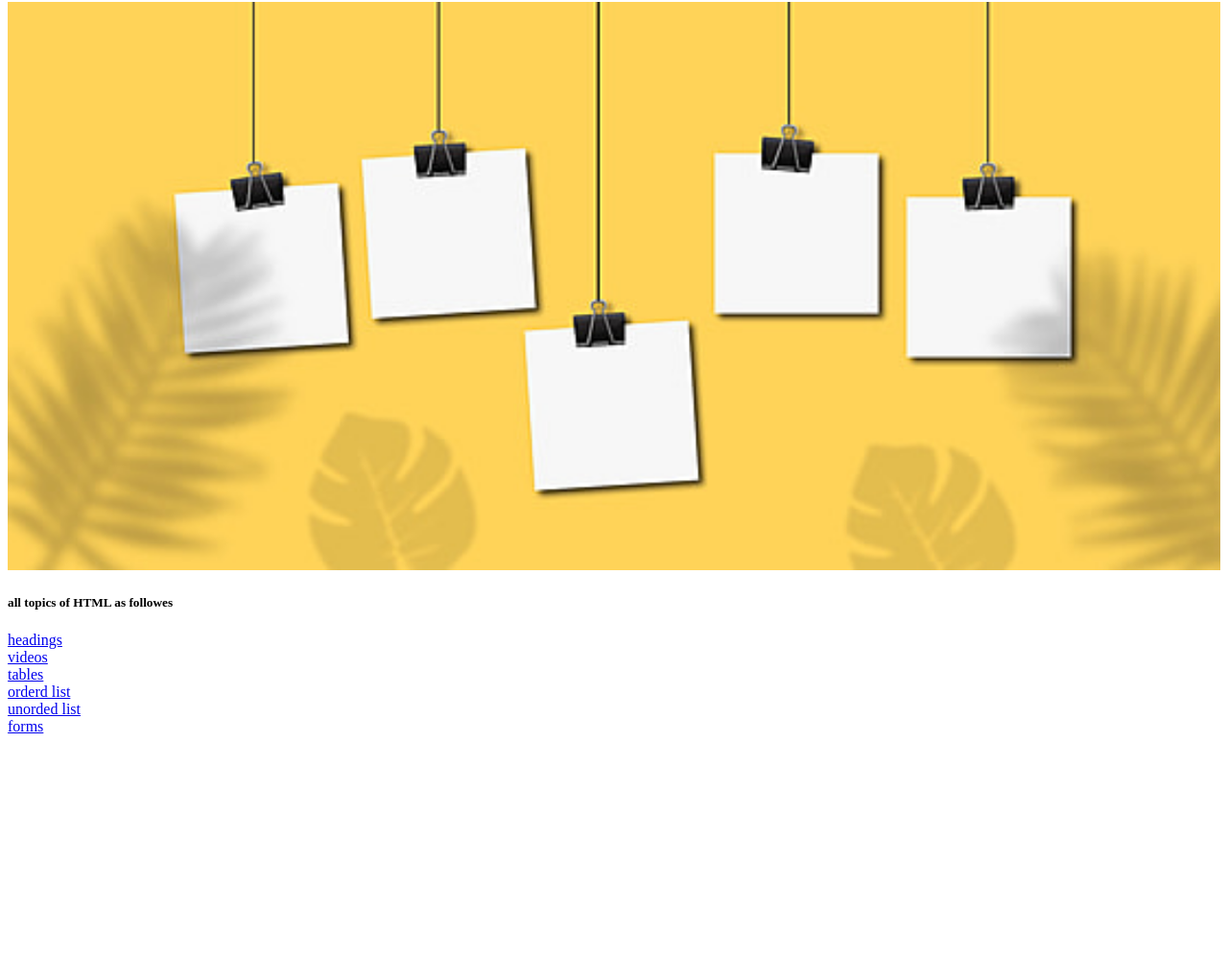
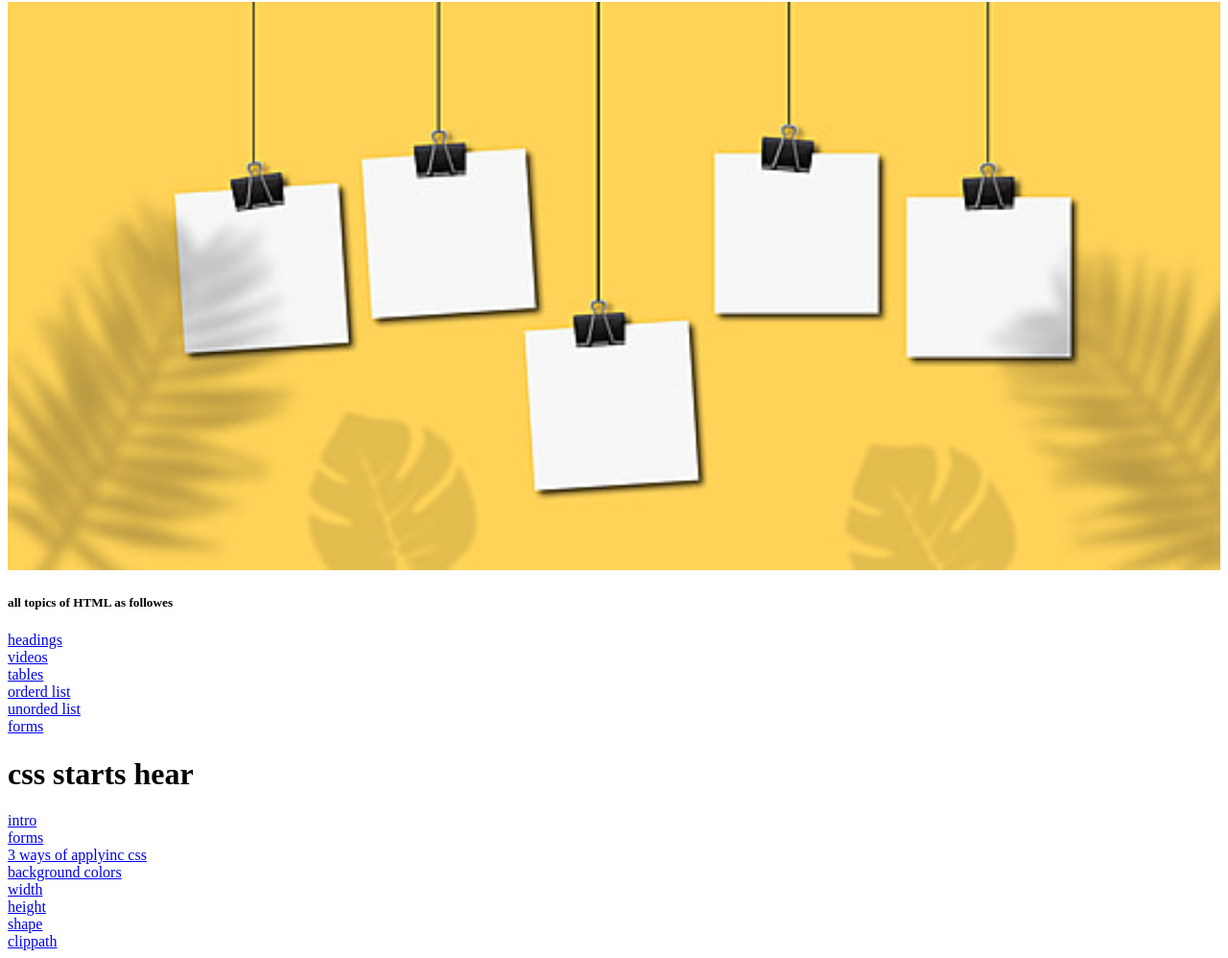
Before and after one commit to kumar9934/apponix-unique-developers-jan23, a plain HTML site: page index.html in a window 1280 px wide. Shown: the part 78-1076 px from the top of the page at 96% size. Before the commit the page ends 852 px from the top, so only its background shows below. Drawn offline with Linux system fonts and the light colour scheme.

Commit message:
implemented changes

```diff
--- a/index.html
+++ b/index.html
@@ -31,7 +31,47 @@
 
 
 </div>
+<h1>css starts hear</h1>
+<div>
+    <a href="https://developer.mozilla.org/en-US/docs/Learn/CSS/First_steps">intro</a>
 
+
+</div>
+<div>
+    <a href="./fullstack/frontend/languages/html/form/form.html">forms</a>
+
+
+</div>
+<div>
+    <a href="./fullstack/frontend/languages/css/3waysto applycss/3ways.html">3 ways of applyinc css</a>
+
+
+</div>
+<div>
+    <a href="./fullstack/frontend/languages/css/color/3waysofcolor.html">background colors</a>
+
+
+</div>
+<div>
+    <a href="./fullstack/frontend/languages/css/color/3waysofcolor.html">width</a>
+
+
+</div>
+<div>
+    <a href="./fullstack/frontend/languages/css/color/3waysofcolor.html">height</a>
+
+
+</div>
+<div>
+    <a href="./fullstack/frontend/languages/css/interview/shapes/shape.html">shape</a>
+
+
+</div>
+<div>
+    <a href="https://bennettfeely.com/clippy/">clippath</a>
+
+
+</div>
 
 </body>
 </html>
```
